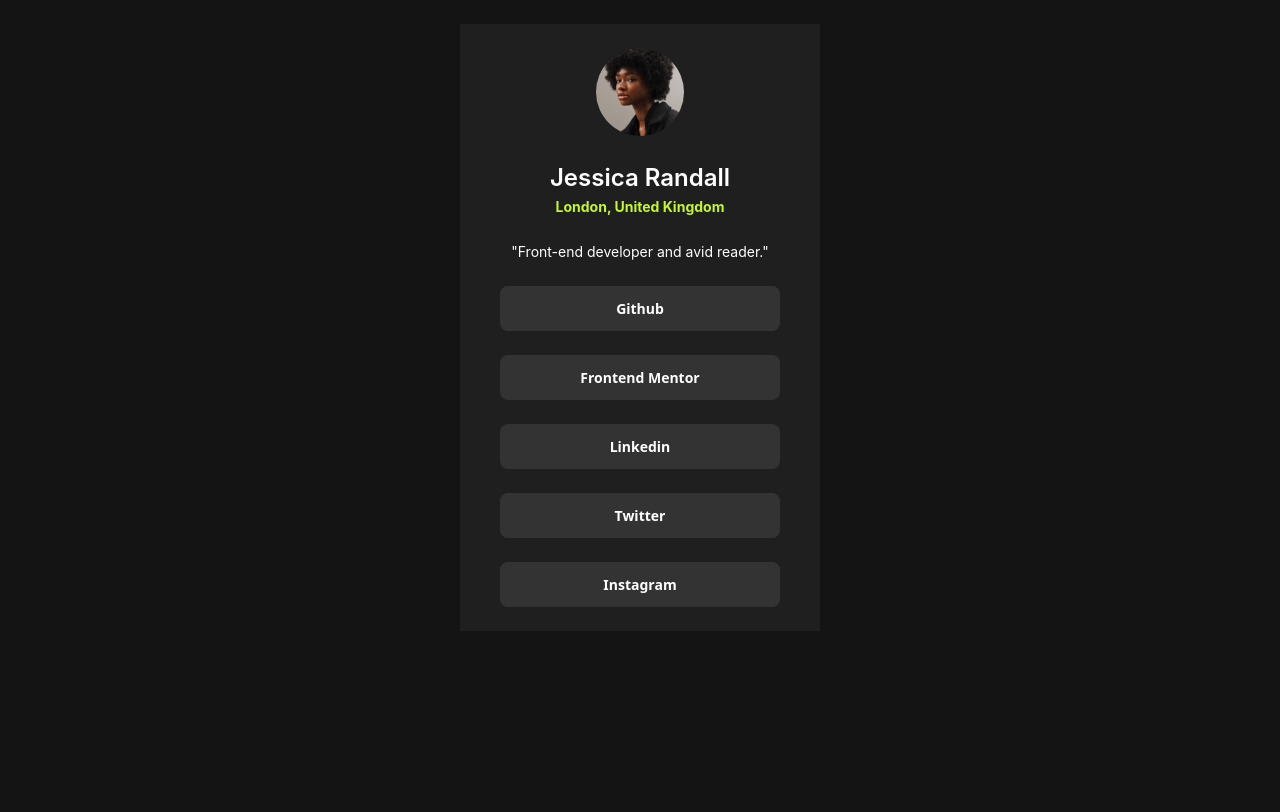
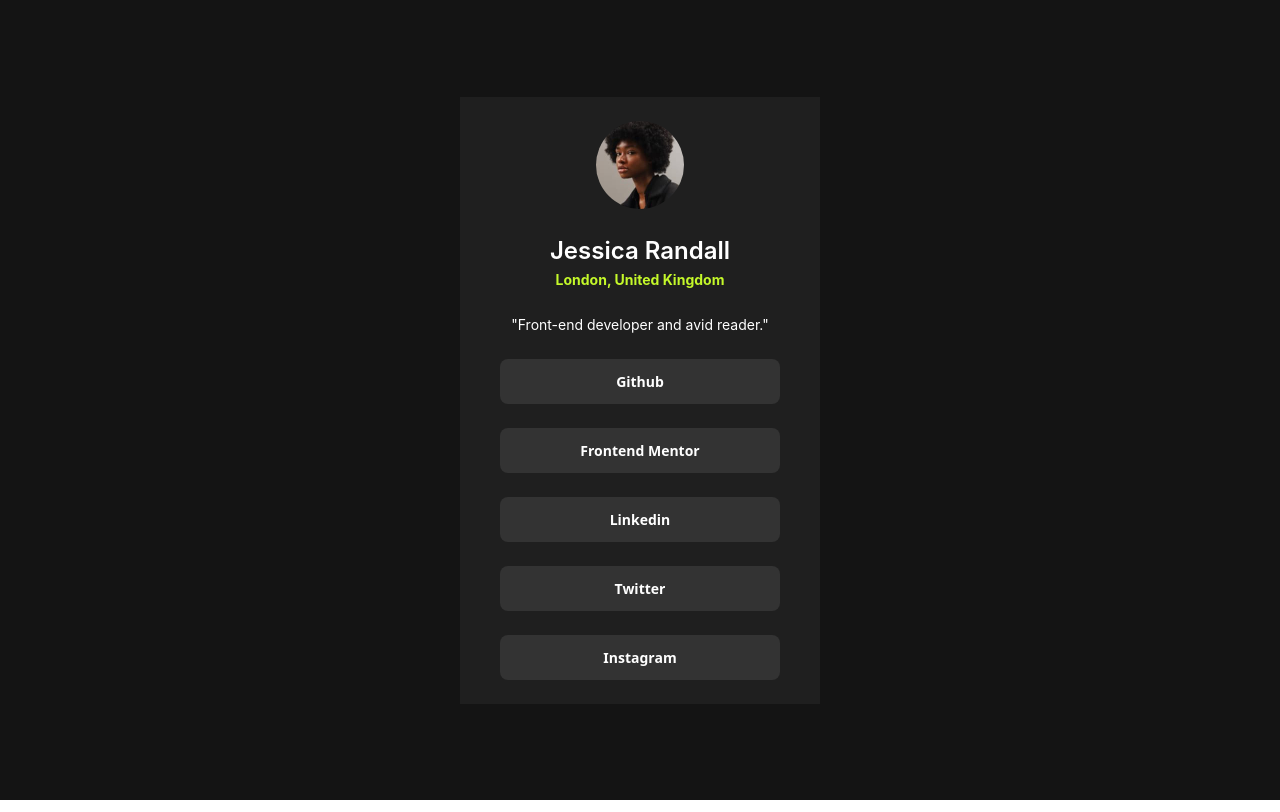
Before and after one commit to avinashradlabstech/social-profile, a React (Vite) app: page / in a window 1280 px wide. Built offline with nearby package versions, Linux system fonts and the light colour scheme.

Commit message:
Update Home.tsx

```diff
--- a/src/pages/Home.tsx
+++ b/src/pages/Home.tsx
@@ -30,7 +30,7 @@ const Home: React.FC = () => {
     },
   ]
   return (
-    <div className='px-6 py-6 h-screen bg-grey-900  justify-center items-center min-h-[812px]'>
+    <div className='px-6 py-6 h-screen bg-grey-900 flex justify-center items-center'>
       <div className='flex flex-col  flex-1 justify-center items-center'>
         <div className='flex flex-col  bg-grey-800 px-6 py-6 md:px-10 md:py-40px gap-300 justify-center items-center  md:max-w-[456px] 2md:max-w-[384px]'>
           <img
```
